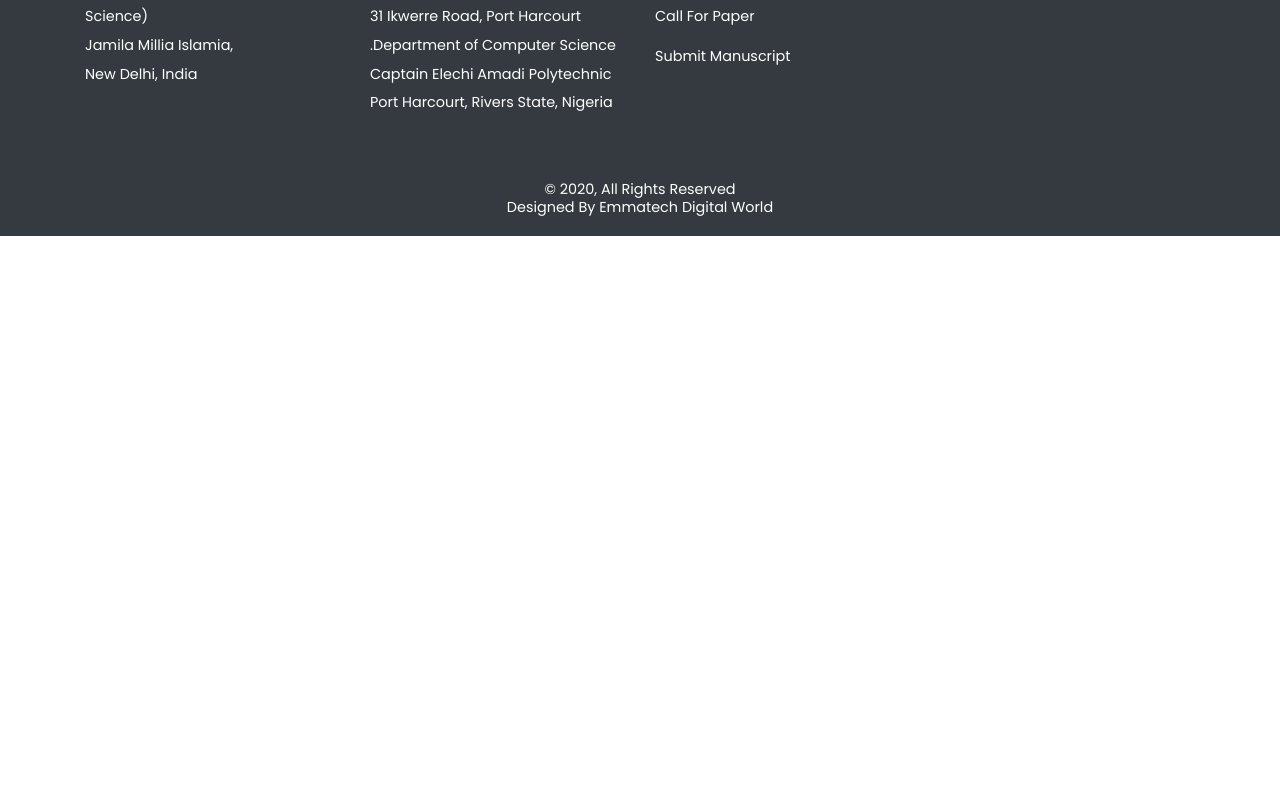
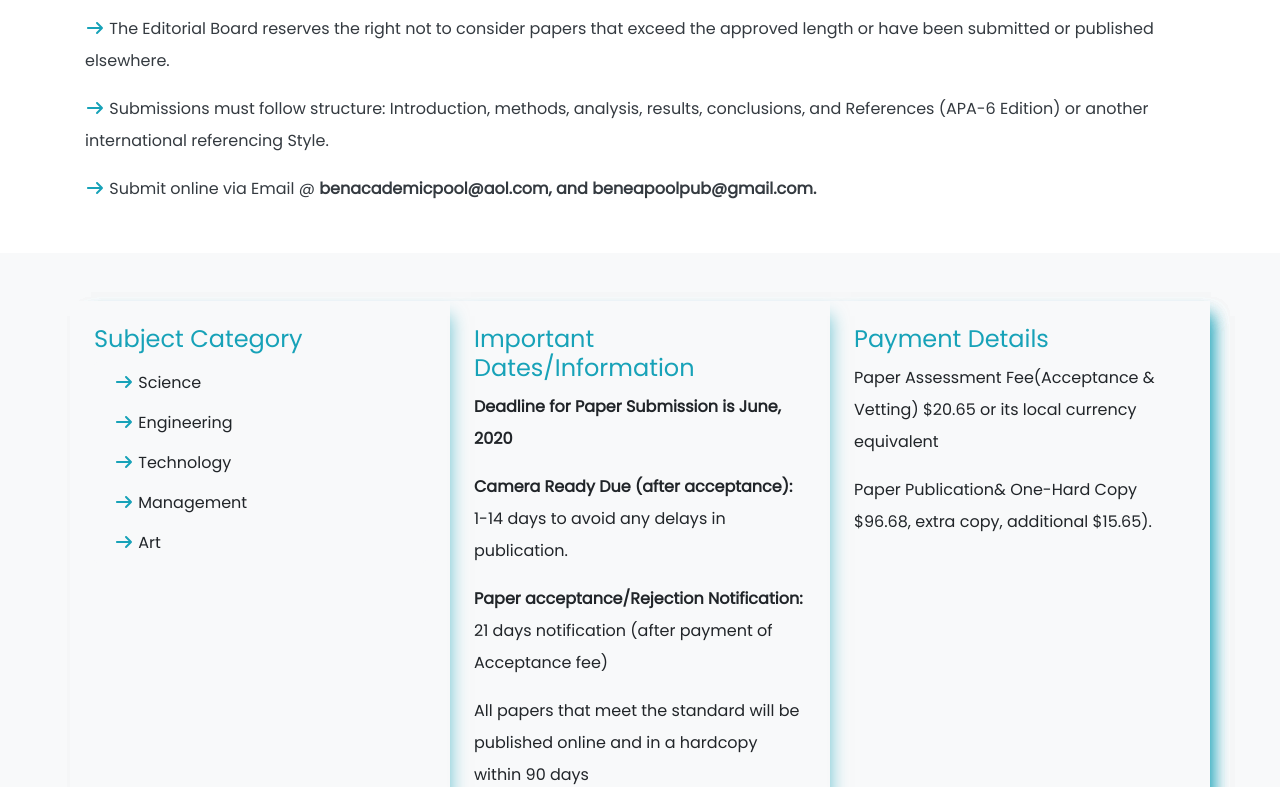
Before and after one commit to Noble-247/BEEP-West-Africa-International-Journal-Website, a plain HTML site: page submit_manuscript.html in a window 1280 px wide. Shown: the part 438-1225 px from the top of the page. Before the commit the page ends 800 px from the top, so only its background shows below. Drawn offline with nearby package versions, Linux system fonts and the light colour scheme; files that its build step writes are made by us from their sources; a web font is replaced by a local one.

Commit message:
Added the main section in the submit manuscript page, and  Changed the list style to font awesome icon in index.html

```diff
--- a/scss/_home.scss
+++ b/scss/_home.scss
@@ -8,6 +8,13 @@
 .modal-header,
 .modal-body {
     line-height: 2;
+}
+
+#main-section {
+    color: $black-color;
+    ul {
+        list-style-type: none;
+    }
 }
 
 // HOW TO PUBLISH SECTION
--- a/scss/_submit_manuscript.scss
+++ b/scss/_submit_manuscript.scss
@@ -0,0 +1,26 @@
+.submit-mamuscript-details,
+.paper-subject-category,
+.contact-us,
+.list-group-item {
+    line-height: 2!important;
+    border: none!important;
+}
+
+.list-group-item {
+    line-height: 1!important;
+}
+
+.paper-subject-category {
+    div {
+        -webkit-box-shadow: 11px 5px 16px -10px rgba(23, 162, 184, 0.58);
+        -moz-box-shadow: 11px 5px 16px -10px rgba(23, 162, 184, 0.58);
+        box-shadow: 11px 5px 16px -10px rgba(23, 162, 184, 0.58);
+    }
+    .list-group-item {
+        &:hover {
+            font-size: x-large;
+            transition-duration: 0.5s;
+            transition-timing-function: ease-in-out;
+        }
+    }
+}
--- a/submit_manuscript.html
+++ b/submit_manuscript.html
@@ -88,7 +88,69 @@
     </nav>
     <!-- End of Navigation -->
 
+    <!-- Main Section -->
+    <section class="submit-mamuscript-details pt-4">
+        <div class="container">
+            <h2 class="site-text-primary">How To Submit Manuscripts</h2>
+            <p class="site-text-secondary"><i class="fas fa-arrow-right fa-1x fa-fw site-text-primary"></i> Manuscripts must be formatted in MS Word (12 point, 1’’ in ALL). The manuscripts should not exceed 15 pages unless the authors are willing to pay extra charge at the time of
+                publication. Submitted papers should not have been published or under consideration in another journal.
+            </p>
+            <p class="site-text-secondary"><i class="fas fa-arrow-right fa-1x fa-fw site-text-primary"></i> The Editorial Board reserves the right not to consider papers that exceed the approved length or have been submitted or published elsewhere.
+            </p>
+            <p class="site-text-secondary"><i class="fas fa-arrow-right fa-1x fa-fw site-text-primary"></i> Submissions must follow structure: Introduction, methods, analysis, results, conclusions, and References (APA-6 Edition) or another international referencing Style.
+            </p>
+            <p class="site-text-secondary"><i class="fas fa-arrow-right fa-1x fa-fw site-text-primary"></i> Submit online via Email @ <strong>benacademicpool@aol.com, and beneapoolpub@gmail.com.</strong>
+            </p>
+        </div>
+    </section>
 
+    <section class="paper-subject-category mt-5 pt-5 bg-light">
+        <div class="container">
+            <div class="row">
+                <div class="col-sm-12 col-lg-4 p-4">
+                    <h4 class="site-text-primary">Subject Category</h4>
+                    <ul class="list-group">
+                        <li class="list-group-item bg-light"><i class="fas fa-arrow-right fa-1x fa-fw site-text-primary"></i> Science</li>
+                        <li class="list-group-item bg-light"><i class="fas fa-arrow-right fa-1x fa-fw site-text-primary"></i> Engineering</li>
+                        <li class="list-group-item bg-light"><i class="fas fa-arrow-right fa-1x fa-fw site-text-primary"></i> Technology</li>
+                        <li class="list-group-item bg-light"><i class="fas fa-arrow-right fa-1x fa-fw site-text-primary"></i> Management</li>
+                        <li class="list-group-item bg-light"><i class="fas fa-arrow-right fa-1x fa-fw site-text-primary"></i> Art</li>
+                    </ul>
+                </div>
+
+                <div class="col-sm-12 col-lg-4 p-4">
+                    <h4 class="site-text-primary">Important Dates/Information</h4>
+                    <h4 class="site-text-primary"></h4>
+                    <p><strong>Deadline for Paper Submission is June, 2020</strong></p>
+                    <p><strong>Camera Ready Due (after acceptance): </strong>1-14 days to avoid any delays in publication.</p>
+                    <p><strong>Paper acceptance/Rejection Notification:</strong> 21 days notification (after payment of Acceptance fee) </p>
+                    <p>All papers that meet the standard will be published online and in a hardcopy within 90 days</p>
+                    <p><strong>Submissions:</strong> beneacademicpool@aol.com or beneapoolpub@gmall.com</p>
+                </div>
+
+                <div class="col-sm-12 col-lg-4 p-4">
+                    <h4 class="site-text-primary">Payment Details</h4>
+                    <p>
+                        <srrong>Paper Assessment Fee</srrong>(Acceptance & Vetting) $20.65 or its local currency equivalent
+                    </p>
+                    <p>
+                        <srrong>Paper Publication</srrong>& One-Hard Copy $96.68, extra copy, additional $15.65).
+                    </p>
+                </div>
+
+            </div>
+        </div>
+    </section>
+
+
+    <section class="contact-us">
+        <div class="container">
+
+        </div>
+
+    </section>
+
+    <!-- End of Main Section -->
 
     <!-- Footer Section -->
     <footer class="site-bg-secondary">
```
Also changed, not shown: index.html (+8 -9 lines), css/style.css.
